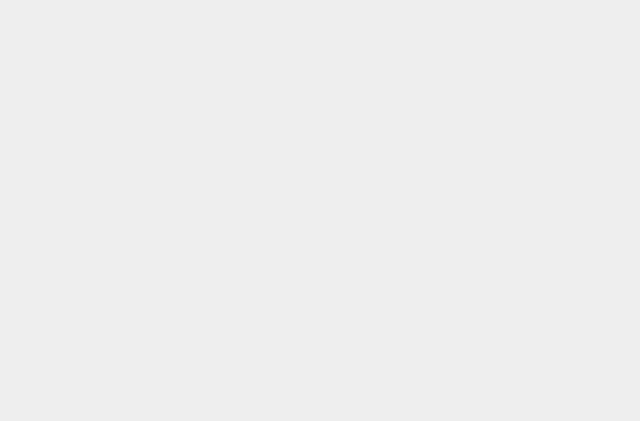
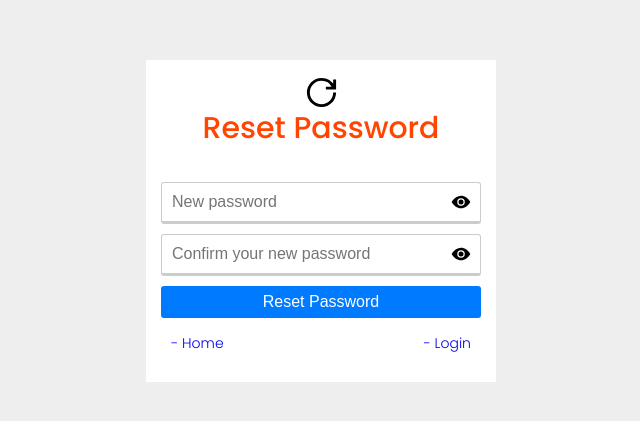
Before and after one commit to Harry8679/Advance-MERN-Stack-Authentication, a React (Create React App) app: page /resetPassword/1 in a window 1280 px wide. Before the commit this address had no page. Shown: the part 179-600 px from the top of the page, without its empty margins (319-959 px from the left). Built offline with nearby package versions, Linux system fonts and the light colour scheme; the HTML template or start-up script is replaced by a standard one.

Commit message:
Reset Password Component

```diff
--- a/src/App.js
+++ b/src/App.js
@@ -4,6 +4,7 @@
 import Login from './pages/auth/Login';
 import Register from './pages/auth/Register';
 import ForgotPassword from './pages/auth/ForgotPassword';
+import ResetPassword from './pages/auth/ResetPassword';
 
 const App = () => {
   return (
@@ -14,6 +15,7 @@
           <Route path='/login' element={<Login />} />
           <Route path='/register' element={<Register />} />
           <Route path='/forgot' element={<ForgotPassword />} />
+          <Route path='/resetPassword/:resetToken' element={<ResetPassword />} />
         </Routes>
       </Router>
     </>
--- /dev/null
+++ b/src/pages/auth/ResetPassword.js
@@ -0,0 +1,48 @@
+import React, { useState } from 'react';
+import styles from './auth.module.scss';
+import Card from '../../components/card/Card';
+import { Link } from 'react-router-dom';
+import { GrPowerReset } from "react-icons/gr";
+import PasswordInput from '../../components/PasswordInput';
+
+const initialState = {
+    name: '',
+    email: '',
+    password: '',
+    password2: '',
+}
+
+const ResetPassword = () => {
+  const [formData, setFormData] = useState(initialState);
+
+  const { password, password2 } = formData;
+
+  const handleInputChange = () => {};
+
+  const loginUser = () => {};
+  return (
+    <div className={`container ${styles.auth}`}>
+      <Card>
+        <div className={styles.form}>
+            <div className="--flex-center">
+                <GrPowerReset size={35} color='#999' />
+            </div>
+            <h2>Reset Password</h2>
+            <br />
+            <form onSubmit={loginUser}>
+                <PasswordInput type="password" placeholder='New password' name='password' value={password} onChange={handleInputChange} />
+                <PasswordInput type="password" placeholder='Confirm your new password' name='password2' value={password2} onChange={handleInputChange} />
+
+                <button type="submit" className='--btn --btn-primary --btn-block'>Reset Password</button>
+                <span className={styles.links}>
+                    <p><Link to='/'>- Home</Link></p>
+                    <p><Link to='/login'>- Login</Link></p>
+                </span>
+            </form>
+        </div>
+      </Card>
+    </div>
+  )
+}
+
+export default ResetPassword;
```
